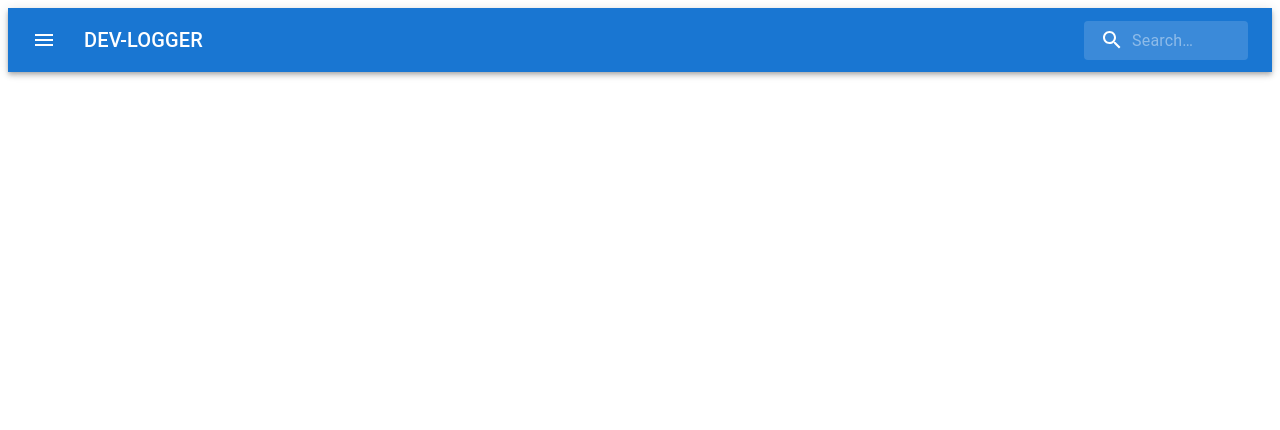
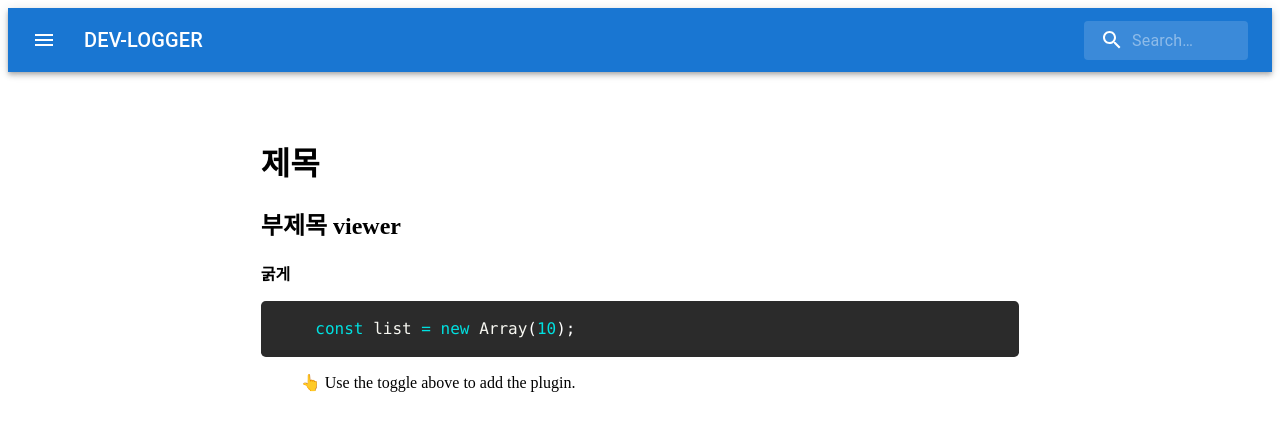
Before and after one commit to ChanHoLee275/blog, a React (Create React App) app: page /blog/post in a window 1280 px wide. Before the commit this address had no page. Shown: the top 430 px of the page. Built offline with nearby package versions, Linux system fonts and the light colour scheme.

Commit message:
feat: post 예시 추가

```diff
--- a/src/Router.tsx
+++ b/src/Router.tsx
@@ -2,12 +2,14 @@ import React from 'react';
 import { BrowserRouter, Route, Routes } from 'react-router-dom';
 import Header from './component/Header';
 import Main from './page/Main';
+import Post from './page/Post';
 
 const Router = () => (
   <BrowserRouter>
     <Header />
     <Routes>
       <Route path="/blog" element={<Main />} />
+      <Route path="/blog/post" element={<Post />} />
     </Routes>
   </BrowserRouter>
 );
--- /dev/null
+++ b/src/page/Post/index.tsx
@@ -0,0 +1,68 @@
+import React from 'react';
+import styled from '@emotion/styled';
+import ReactMarkdown from 'react-markdown';
+import { Prism as SyntaxHighlighter } from 'react-syntax-highlighter';
+import { a11yDark } from 'react-syntax-highlighter/dist/esm/styles/prism';
+import remarkGfm from 'remark-gfm';
+
+const MarkDownContainer = styled.div`
+  width: 100%;
+  height: 100vh;
+  margin-top: 20px;
+  display: flex;
+  justify-content: center;
+`;
+
+const MarkDownStyle = styled.div`
+  width: 60%;
+  height: 100%;
+  padding: 25px;
+`;
+
+const markdown = `
+# 제목
+## 부제목 viewer
+**굵게**
+\`\`\`js
+    const list = new Array(10);
+\`\`\`
+>  👆 Use the toggle above to add the plugin.
+`;
+
+const Post = () => {
+  return (
+    <MarkDownContainer>
+      <MarkDownStyle>
+        <ReactMarkdown
+          remarkPlugins={[remarkGfm]}
+          components={{
+            code({ inline, className, children, ...props }) {
+              const match = /language-(\w+)/.exec(className || '');
+              return !inline && match ? (
+                <SyntaxHighlighter
+                  children={String(children).replace(/\n$/, '')}
+                  language={match[1]}
+                  style={
+                    a11yDark as {
+                      [key: string]: React.CSSProperties;
+                    }
+                  }
+                  PreTag="div"
+                  {...props}
+                />
+              ) : (
+                <code className={className} {...props}>
+                  {children}
+                </code>
+              );
+            },
+          }}
+        >
+          {markdown}
+        </ReactMarkdown>
+      </MarkDownStyle>
+    </MarkDownContainer>
+  );
+};
+
+export default Post;
```
